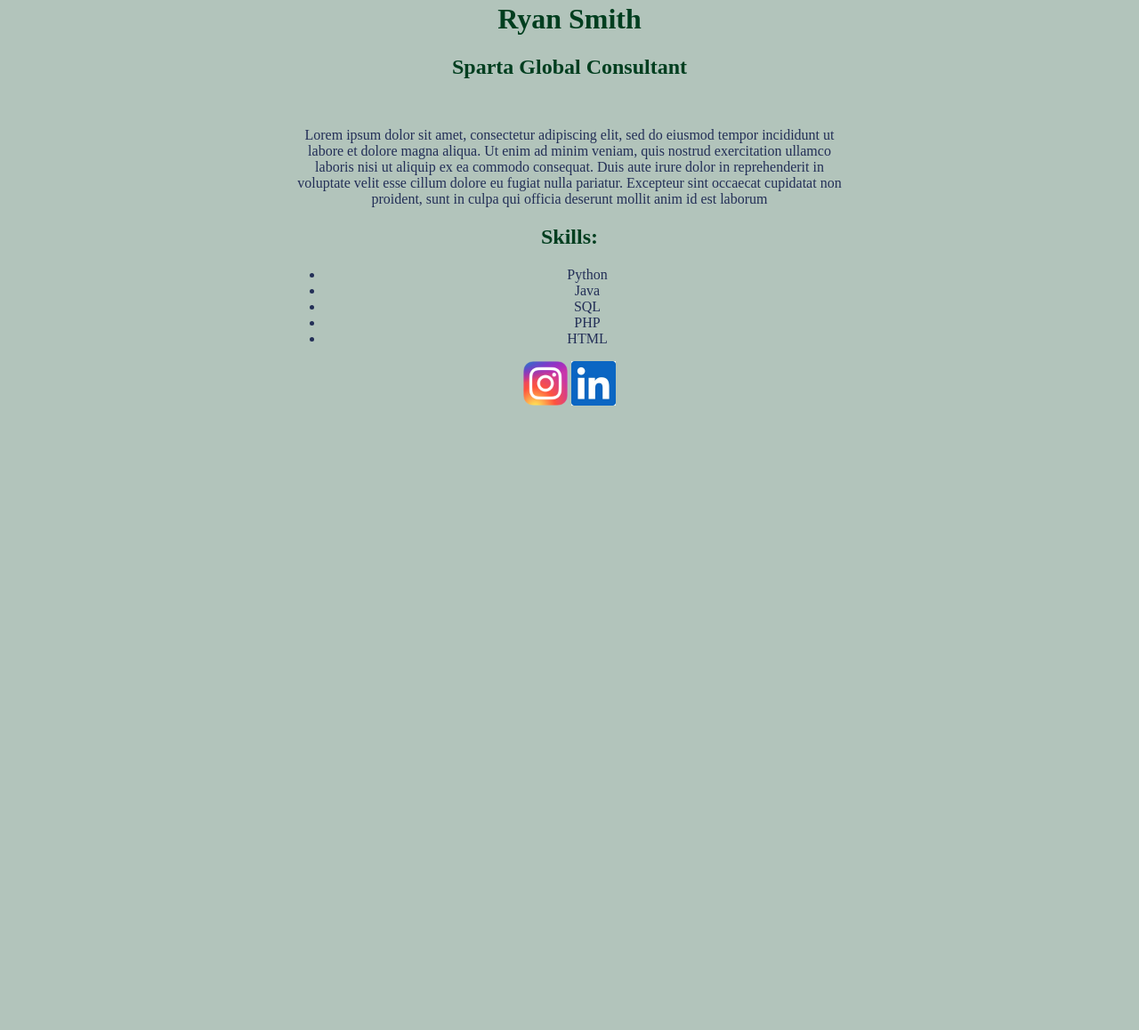
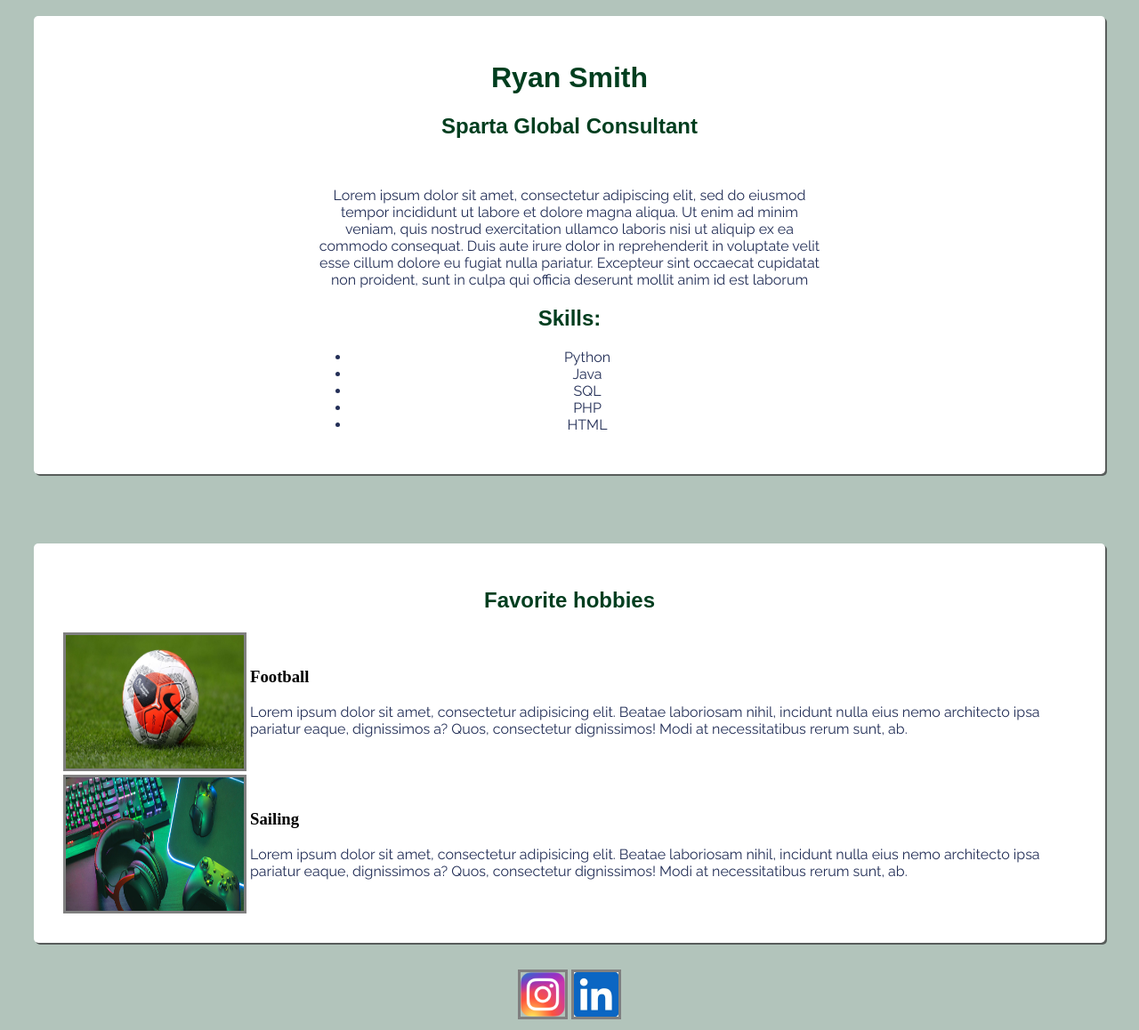
Before and after one commit to smi7hy96/smi7hy96.github.io, a plain HTML site: page profile.html in a window 1280 px wide. Shown: the part 326-1484 px from the top of the page at 89% size. Before the commit the page ends 826 px from the top, so only its background shows below. Drawn offline with Linux system fonts and the light colour scheme.

Commit message:
finished profile

```diff
--- a/profile.html
+++ b/profile.html
@@ -7,11 +7,12 @@
 </head>
 <html>
     <body style="background-color: rgba(0, 62, 31, 0.3);">
+
             <div >
 
-
-                <img src="profile_pic.jpg" alt="Profile" style="width:300px;height:300px" class="center">
+                <img src="photos/profile_pic.jpg" alt="Profile" style="width:300px;height:300px" class="center">
               </div>
+          <div class="white-box text-center">
 <div class="center">
 
             <h1>Ryan Smith</h1>
@@ -35,26 +36,40 @@
                </ul>
 
     </div>
+    </div>
+    <br>
+    <div class="white-box text-center">
+    			<h2>Favorite hobbies</h2>
+    			<table>
+    				<tr>
+    					<td><img src="photos/football.jpg" alt="football" style="width:200px;height:150px"></td>
+    					<td>
+    						<h3>Football</h3>
+    						<p class="text-left">Lorem ipsum dolor sit amet, consectetur adipisicing elit. Beatae laboriosam nihil, incidunt nulla eius nemo architecto ipsa pariatur eaque, dignissimos a? Quos, consectetur dignissimos! Modi at necessitatibus rerum sunt, ab.</p>
+    					</td>
+    				</tr>
+    				<tr>
+    					<td><img src="photos/gaming.jpg" alt="gaming" style="width:200px;height:150px"></td>
+    					<td>
+    						<h3>Sailing</h3>
+    						<p>Lorem ipsum dolor sit amet, consectetur adipisicing elit. Beatae laboriosam nihil, incidunt nulla eius nemo architecto ipsa pariatur eaque, dignissimos a? Quos, consectetur dignissimos! Modi at necessitatibus rerum sunt, ab.</p>
+    					</td>
+    				</tr>
+    			</table>
+    		</div>
         <div class="center">
-
 
         <div style="display: inline-block;">
           <a href="https://www.instagram.com">
-      <img src="insta.png" alt="instagram" style="width:50px;height:50px" class="center">
+          <img src="photos/insta.png" alt="instagram" style="width:50px;height:50px" class="center">
         </a>
         </div>
         <div style="display: inline-block;">
         <a href="https://www.linkedin.com">
-    <img src="linkedin.jpg" alt="linkedin" style="width:50px;height:50px" class="center">
+        <img src="photos/linkedin.jpg" alt="linkedin" style="width:50px;height:50px" class="center">
       </a>
     </div>
 
         </div>
-    <br>
-
-    <div style="clear:both;">
-        <h5 style="text-align: center">
-        </h5>
-    </div>
 </body> <!-- end of main body of html page -->
 </html> <!--end of html code for the page-->
--- a/style.css
+++ b/style.css
@@ -7,11 +7,35 @@
 }
 
 h1, h2 {
-  color: rgba(0, 62, 31)
+  color: rgba(0, 62, 31);
+  font-family: sans-serif;
 }
 p {
-  color:rgba(35, 47, 87)
+  color:rgba(35, 47, 87);
+  font-family: 'Raleway', sans-serif;
 }
 ul {
-  color:rgba(35, 47, 87)
+  color:rgba(35, 47, 87);
+  font-family: 'Raleway', sans-serif;
 }
+img {
+	border: solid 3px grey;
+	text-align: center;
+}
+
+/*Using the html class attribute selector */
+.white-box {
+	background-color: white;
+	padding: 30px;
+	margin: 30px;
+	border-radius: 5px;
+    box-shadow: 2px 2px rgba(50, 50, 50, 0.7);
+}
+
+.text-center {
+	text-align: center;
+}
+
+.text-left {
+	text-align: left;
+}
```
Also changed, not shown: photos/football.jpg (added), photos/gaming.jpg (added), photos/insta.png (renamed from insta.png), photos/linkedin.jpg (renamed from linkedin.jpg), photos/profile_pic.jpg (renamed from profile_pic.jpg), 1 other file. Lines whose indentation alone changed are shown as unchanged.
